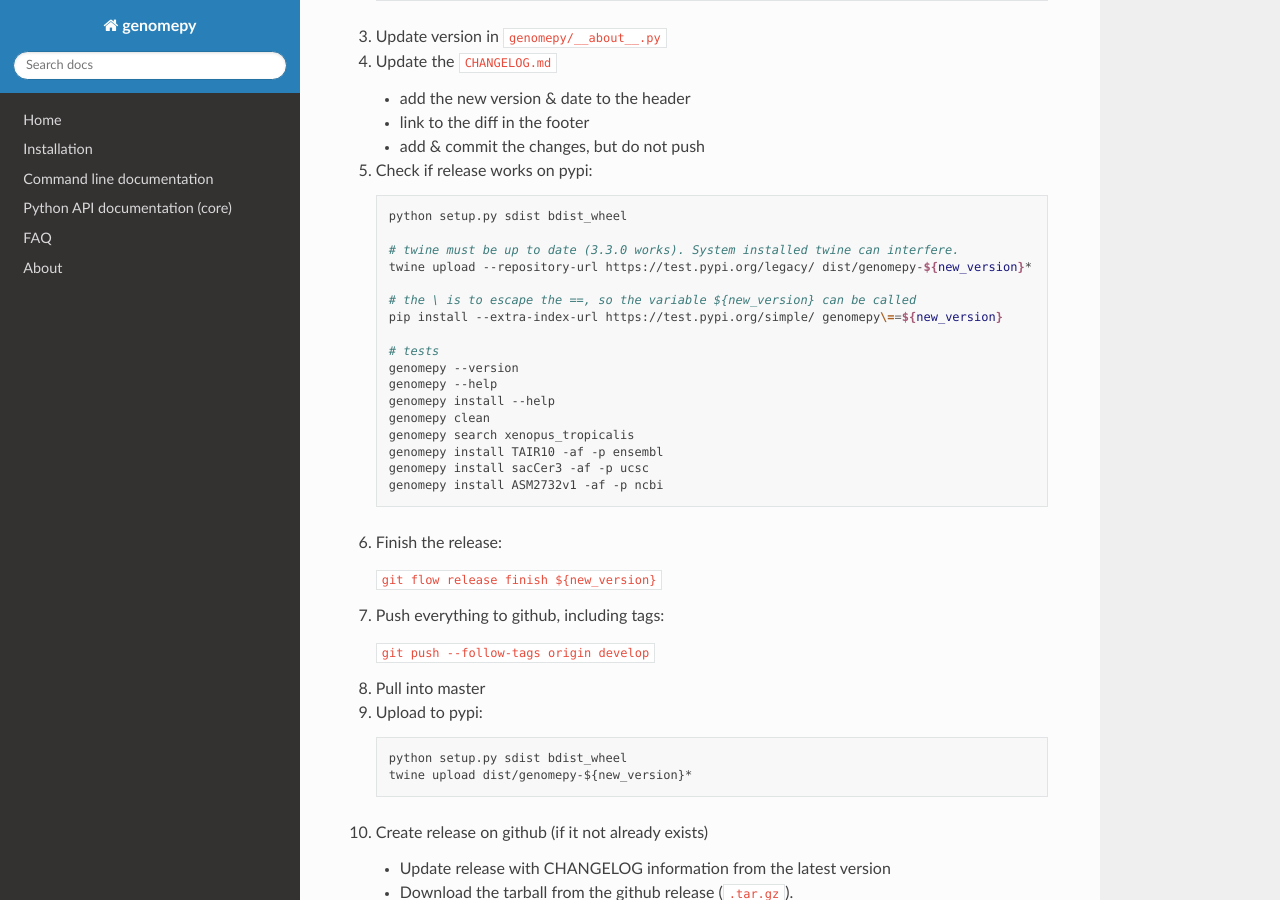
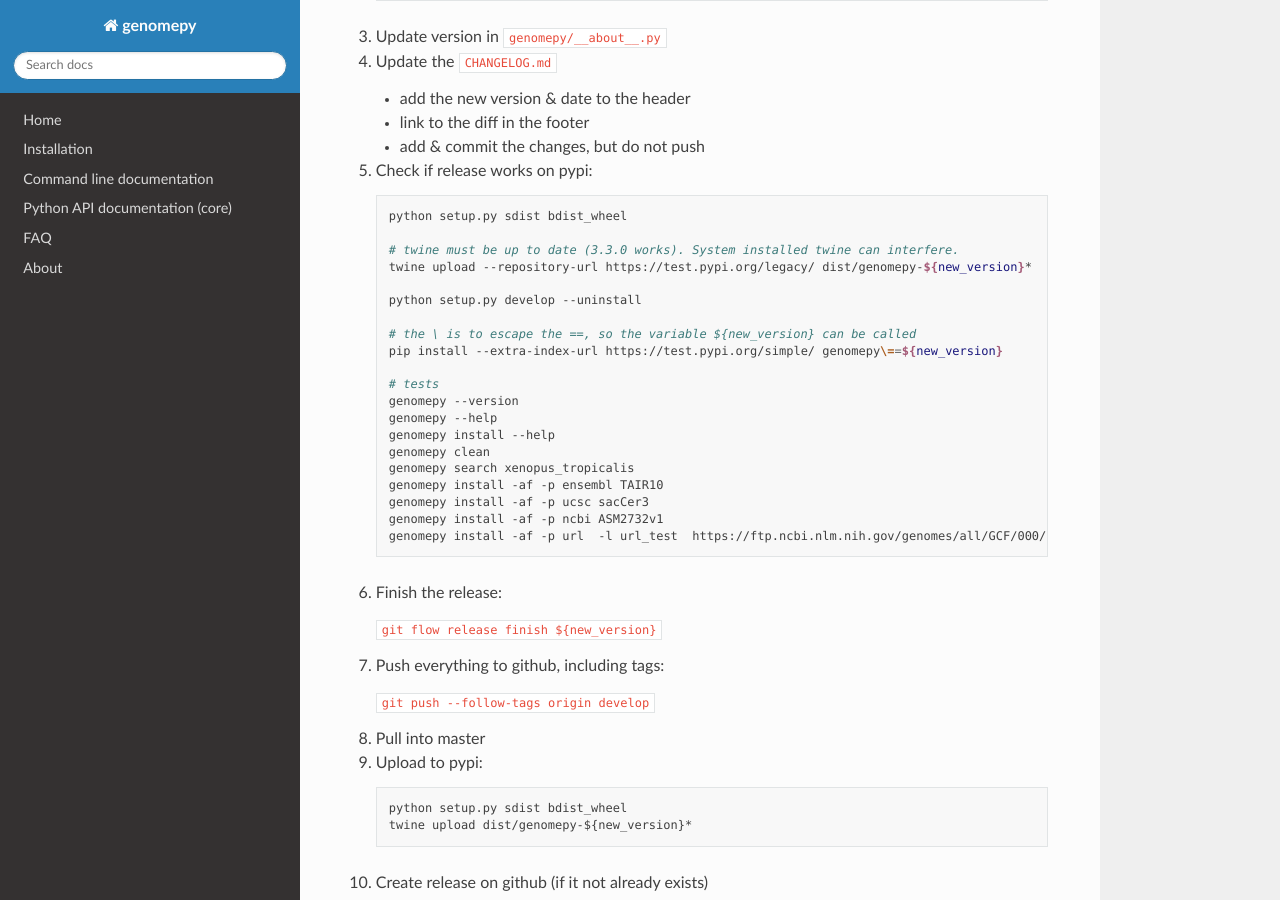
Before and after one commit to vanheeringen-lab/genomepy, a Sphinx documentation site: the page built from docs/release_checklist.md, in a window 1280 px wide and 900 px high, scrolled down 328 px. Built offline with Sphinx 7.4.7 and the Read the Docs theme 2.0.0, drawn with Linux system fonts in a browser that asks for light colours; pages that are not in the unit, such as notebooks, are missing from menus.

Commit message:
improve checklist

````diff
--- a/docs/release_checklist.md
+++ b/docs/release_checklist.md
@@ -29,6 +29,8 @@
     # twine must be up to date (3.3.0 works). System installed twine can interfere.
     twine upload --repository-url https://test.pypi.org/legacy/ dist/genomepy-${new_version}*
 
+    python setup.py develop --uninstall
+
     # the \ is to escape the ==, so the variable ${new_version} can be called
     pip install --extra-index-url https://test.pypi.org/simple/ genomepy\==${new_version}
 
@@ -38,9 +40,10 @@
     genomepy install --help
     genomepy clean
     genomepy search xenopus_tropicalis
-    genomepy install TAIR10 -af -p ensembl
-    genomepy install sacCer3 -af -p ucsc
-    genomepy install ASM2732v1 -af -p ncbi
+    genomepy install -af -p ensembl TAIR10
+    genomepy install -af -p ucsc sacCer3
+    genomepy install -af -p ncbi ASM2732v1
+    genomepy install -af -p url  -l url_test  https://ftp.ncbi.nlm.nih.gov/genomes/all/GCF/000/027/325/GCF_000027325.1_ASM2732v1/GCF_000027325.1_ASM2732v1_genomic.fna.gz --URL-to-annotation https://ftp.ncbi.nlm.nih.gov/genomes/all/GCF/000/027/325/GCF_000027325.1_ASM2732v1/GCF_000027325.1_ASM2732v1_genomic.gff.gz
     ```
 
 6. Finish the release:
````
